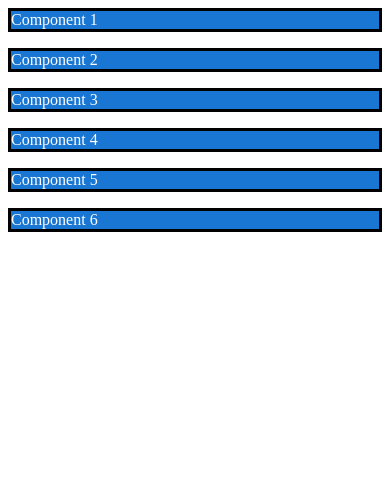
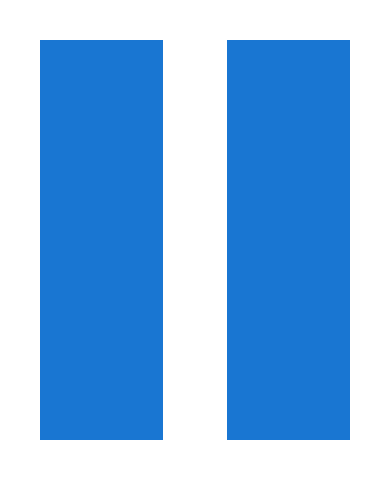
Before and after one commit to Sizzlesina/MUI_course, a React (Vite) app in the folder mui-tutorial/: page / in a window 390 px wide. Shown: the top 478 px of the page. Built offline with nearby package versions, Linux system fonts and the light colour scheme.

Commit message:
Responsive layout added

```diff
--- a/mui-tutorial/src/App.jsx
+++ b/mui-tutorial/src/App.jsx
@@ -11,7 +11,8 @@
 // import LayoutBox from "./layouts/LayoutBox";
 // import LayoutStack from "./layouts/LayoutStack";
 // import LayoutContainer from "./layouts/LayoutContainer";
-import LayoutGrid from "./layouts/LayoutGrid";
+// import LayoutGrid from "./layouts/LayoutGrid";
+import LayoutResponsive from "./layouts/LayoutResponsive";
 
 function App() {
   return (
@@ -28,7 +29,8 @@
       {/* <LayoutBox /> */}
       {/* <LayoutStack /> */}
       {/* <LayoutContainer /> */}
-      <LayoutGrid />
+      {/* <LayoutGrid /> */}
+      <LayoutResponsive />
     </div>
   );
 }
--- /dev/null
+++ b/mui-tutorial/src/layouts/LayoutResponsive.jsx
@@ -0,0 +1,40 @@
+/** @format */
+
+import { Box, Stack } from "@mui/material";
+
+function LayoutResponsive() {
+  return (
+    <div>
+      <Stack direction={{ xs: "row", lg: "column" }} alignItems={"center"}>
+        <Box
+          sx={{
+            bgcolor: "primary.main",
+            height: "400px",
+            width: {
+              xs: 300,
+              sm: 500,
+              md: 300,
+              lg: 200,
+              xl: 200,
+            },
+            m: 4,
+          }}></Box>
+        <Box
+          sx={{
+            bgcolor: "primary.main",
+            height: "400px",
+            width: {
+              xs: 300,
+              sm: 500,
+              md: 300,
+              lg: 200,
+              xl: 200,
+            },
+            m: 4,
+          }}></Box>
+      </Stack>
+    </div>
+  );
+}
+
+export default LayoutResponsive;
```
Also changed, not shown: 1 other file (tests, documents, lock files or other folders).
